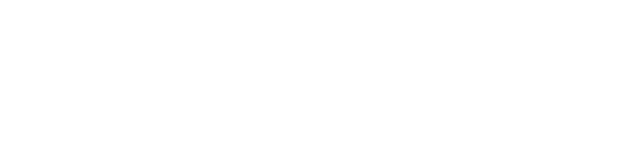
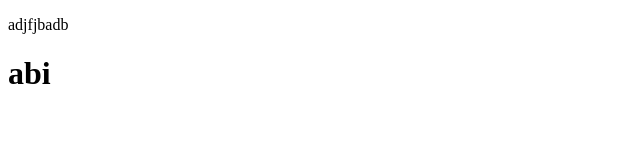
Before and after one commit to prithviireddy/smarted, a plain HTML site: page index.html in a window 1280 px wide. Shown: the whole page, without its empty margins (0-640 px from the left). Drawn offline with Linux system fonts and the light colour scheme.

Commit message:
initial files

```diff
--- a/index.html
+++ b/index.html
@@ -6,6 +6,7 @@
     <title>Document</title>
 </head>
 <body>
-
+    <p>adjfjbadb</p>
+    <h1>abi</h1>
 </body>
 </html>
```
